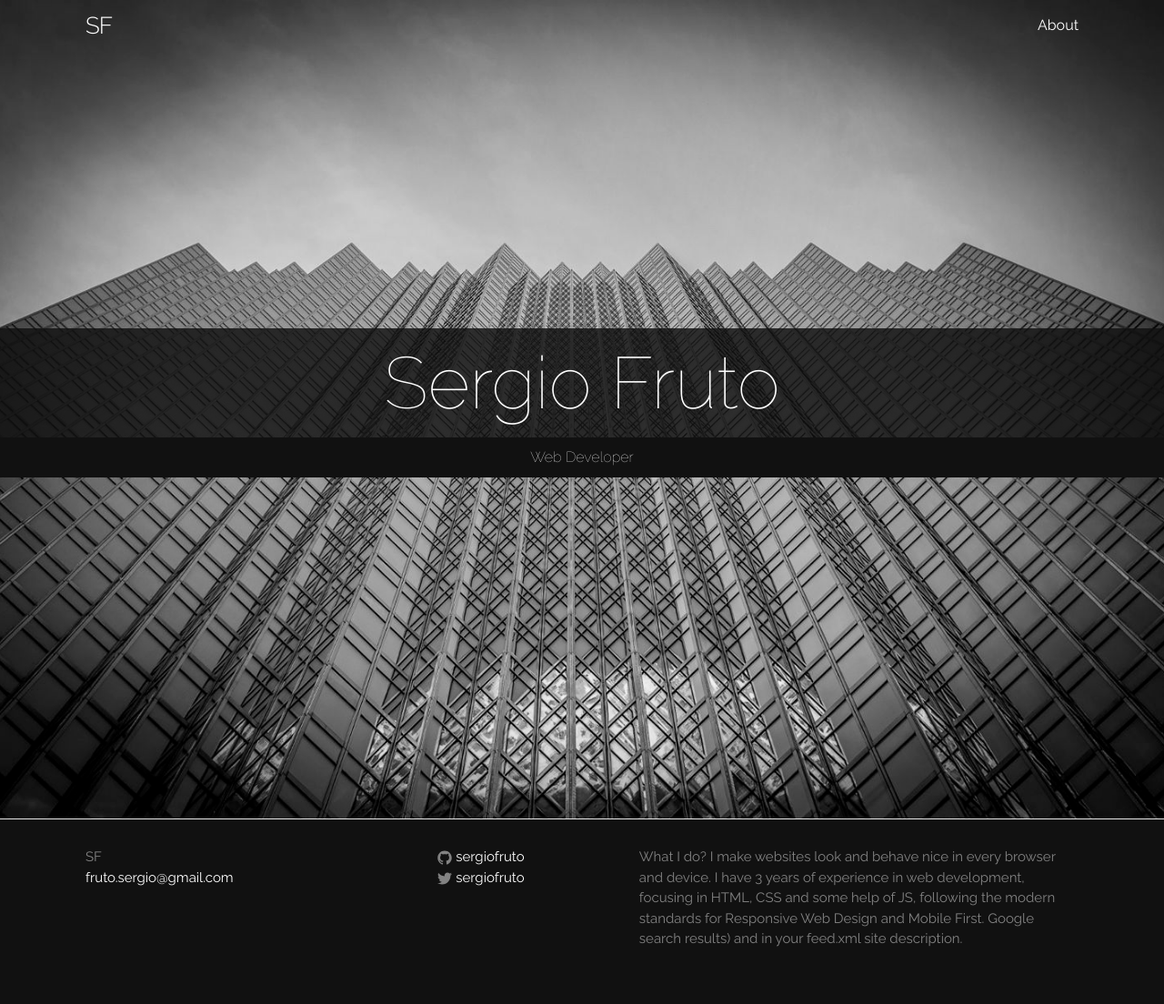
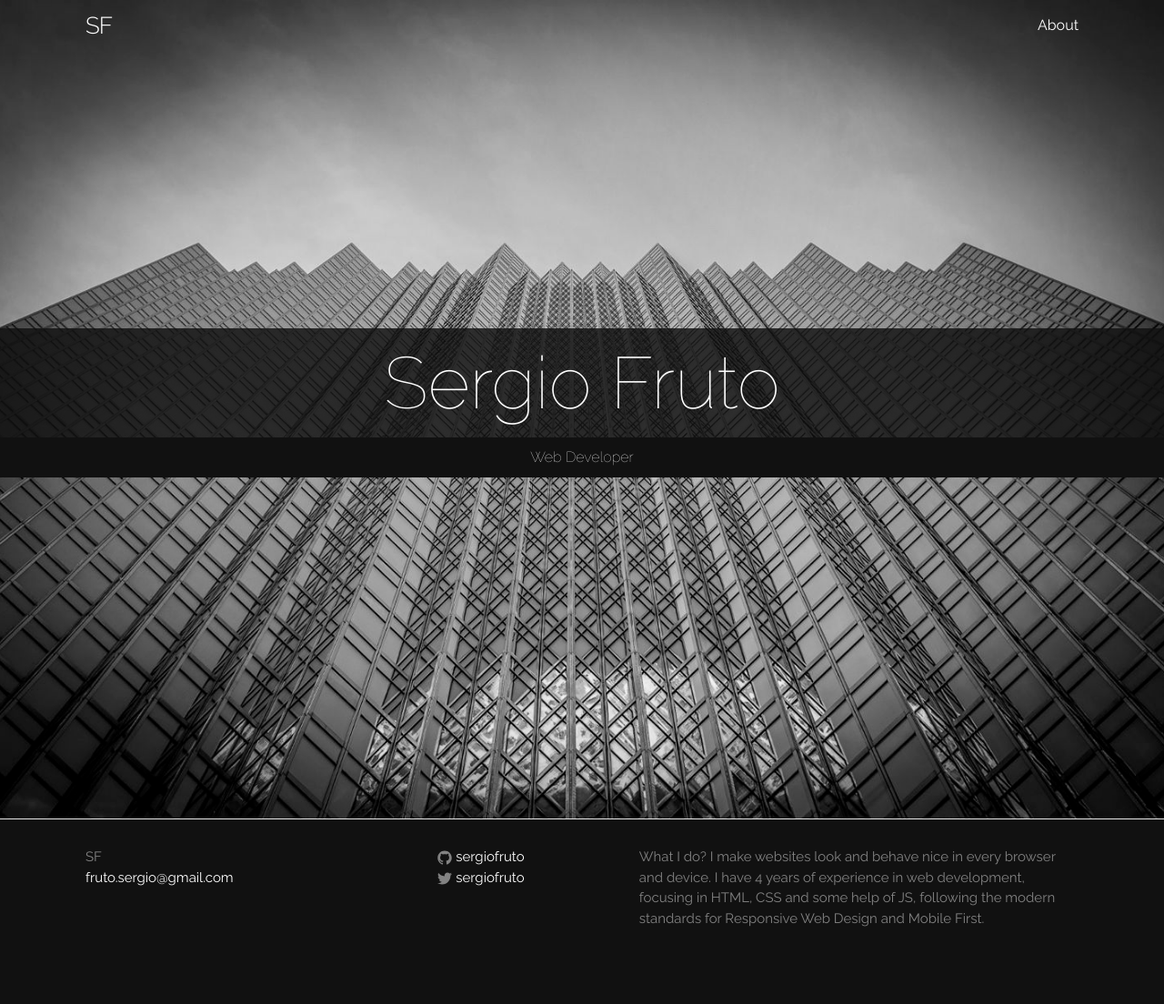
Before and after one commit to sergiofruto/sergiofruto.github.io, a Jekyll site: the page built from index.html, in a window 1280 px wide. Shown: the whole page at 91% size. Built offline with Jekyll 4.4.1, drawn with Linux system fonts in a browser that asks for light colours; after the commit the page ends 1081 px from its top, so only the background shows below that.

Commit message:
Update _config.yml
Removed placeholder copy

```diff
--- a/_config.yml
+++ b/_config.yml
@@ -10,8 +10,7 @@ title: SF
 email: fruto.sergio@gmail.com
 description: > # this means to ignore newlines until "baseurl:"
   What I do? I make websites look and behave nice in every browser and device.
-  I have 3 years of experience in web development, focusing in HTML, CSS and some help of JS, following the modern standards for Responsive Web Design and Mobile First.
-  Google search results) and in your feed.xml site description.
+  I have 4 years of experience in web development, focusing in HTML, CSS and some help of JS, following the modern standards for Responsive Web Design and Mobile First.
 baseurl: "" # the subpath of your site, e.g. /blog
 url: "http://sergiofruto.github.com" # the base hostname & protocol for your site
 twitter_username: sergiofruto
```
